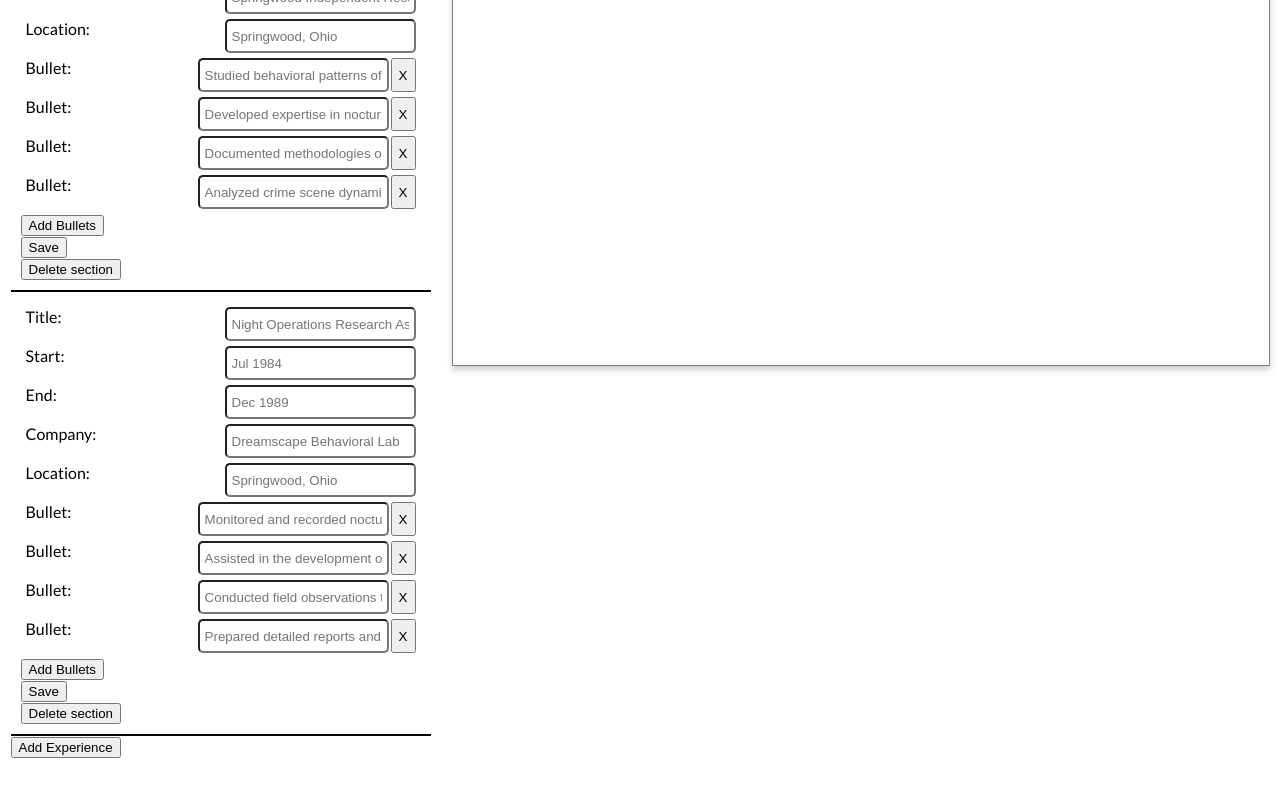
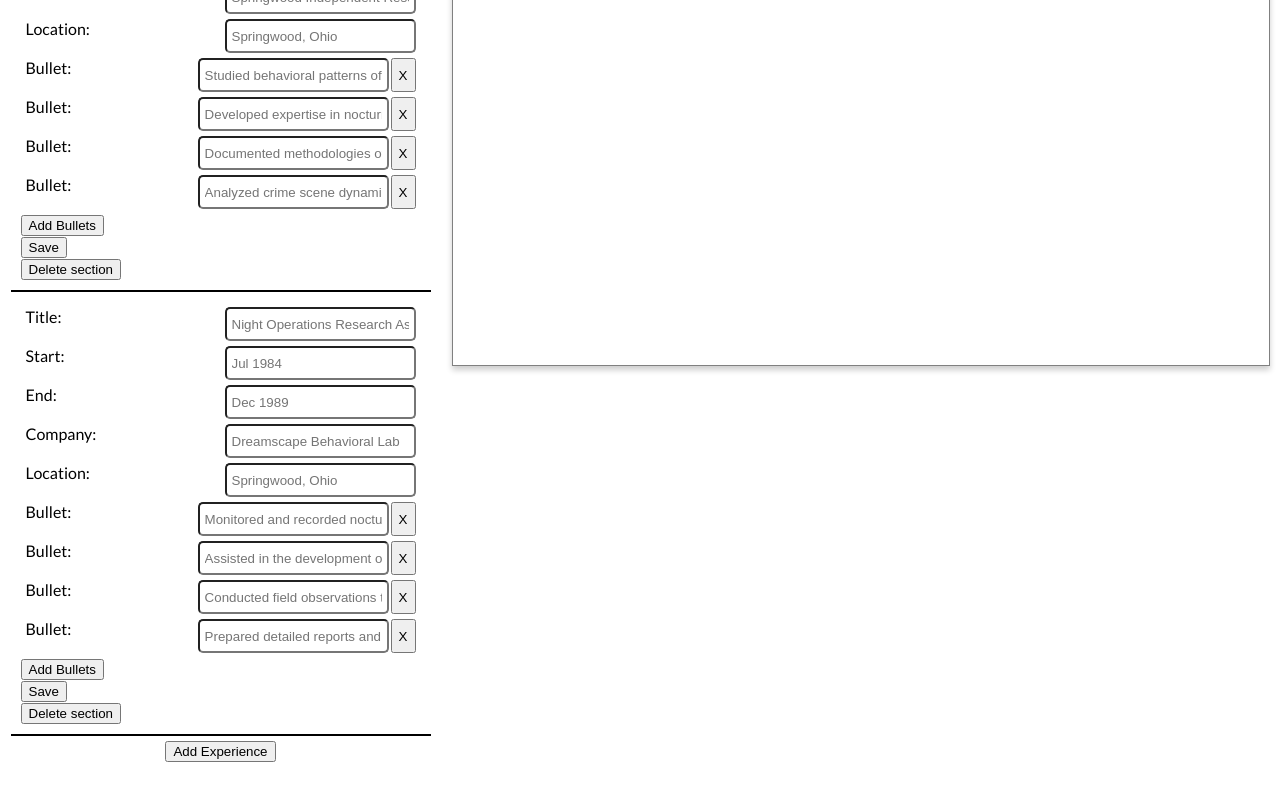
Before and after one commit to AbdirahmanFree/CV-Application, a React (Vite) app: page / in a window 1280 px wide. Shown: the part 854-1654 px from the top of the page. Built offline with nearby package versions, Linux system fonts and the light colour scheme.

Commit message:
completed builder section for experience added addExperinece function

```diff
--- a/src/components/BuilderComponents/ExperienceCollection.jsx
+++ b/src/components/BuilderComponents/ExperienceCollection.jsx
@@ -1,10 +1,32 @@
 import { ExperienceSection } from "./ExperienceSection";
+import '../../styles/BuilderSection.css'
 
 function ExperienceCollection({collectionData, setCvData}){
 
     function deleteSection(id){
         const newCollection = collectionData.filter(section => section.id != id)
         setCvData(prev => ({...prev, 'experience': newCollection}))
+    }
+
+    function addSection(){
+        const newCollection = [
+            ...collectionData,
+            {
+                'id': crypto.randomUUID(),
+                'title' : '',
+                'start' : '',
+                'end' : '',
+                'company': '',
+                'location': '',
+                'bullets': []
+            }
+         ]
+         setCvData( prev => (
+            {
+                ...prev,
+                'experience': newCollection
+            }
+         ))
     }
 
     return (
@@ -15,7 +37,9 @@ function ExperienceCollection({collectionData, setCvData}){
                     <button type="button" onClick={() => deleteSection(section.id) }>Delete section</button>
                 </div>
             ))}
-            <button>Add Experience</button>
+            <div className="AddSection">
+                <button type="button" onClick={addSection}>Add Experience</button>
+            </div>
         </>
     )
 
--- a/src/styles/BuilderSection.css
+++ b/src/styles/BuilderSection.css
@@ -31,3 +31,9 @@ input {
     min-width: max-content;
     gap: 2px;
 }
+
+.AddSection {
+    margin-top: 5px;
+    display: flex;
+    justify-content: center;
+}
```
